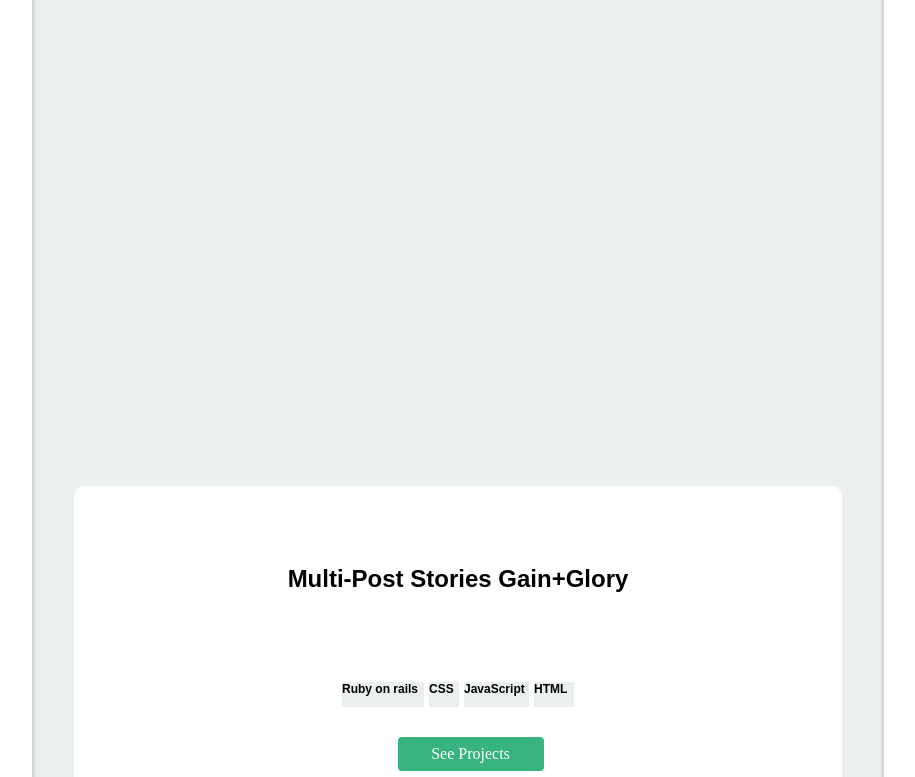
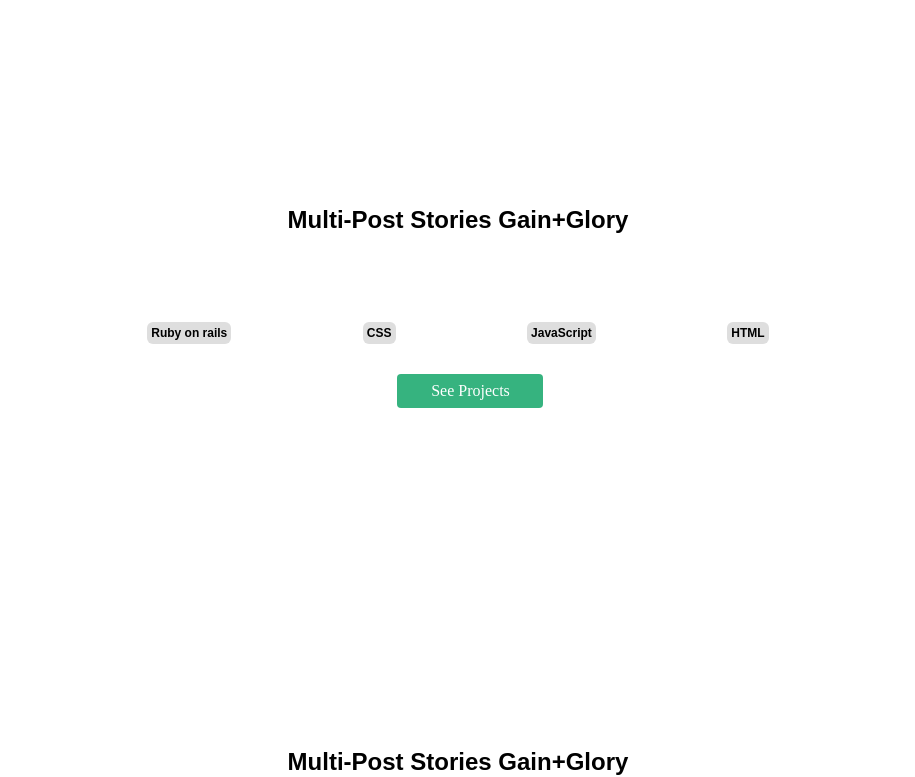
Before and after one commit to XRichardroidX/My-Microverse-Portfolio, a plain HTML site: page index.html in a window 1280 px wide. Shown: the part 1800-2577 px from the top of the page, without its empty margins (182-1097 px from the left). Drawn offline with Linux system fonts and the light colour scheme.

Commit message:
I have made changes to improve my code.

```diff
--- a/index.html
+++ b/index.html
@@ -72,19 +72,15 @@
                     <div class="abc">Multi-Post Stories Gain+Glory</div>
                     <div class="skills">
                         <div class="skill">
-                        <img src="images/template-background.png" alt="template-background" height="25px" width="82px">
                             <div class="skill-content">Ruby on rails</div>
                         </div>
                         <div class="skill">
-                        <img src="images/template-background.png" alt="template-background" height="25px" width="30px">
                             <div class="skill-content">CSS</div>
                         </div>
                         <div class="skill">
-                        <img src="images/template-background.png" alt="template-background" height="25px" width="65px">
                             <div class="skill-content">JavaScript</div>
                         </div>
                         <div class="skill">
-                        <img src="images/template-background.png" alt="template-background" height="25px" width="40px">
                             <div class="skill-content">HTML</div>
                         </div>
                     </div>
@@ -97,19 +93,15 @@
                     <div class="abc">Multi-Post Stories Gain+Glory</div>
                     <div class="skills">
                         <div class="skill">
-                        <img src="images/template-background.png" alt="template-background" height="25px" width="82px">
                             <div class="skill-content">Ruby on rails</div>
                         </div>
                         <div class="skill">
-                        <img src="images/template-background.png" alt="template-background" height="25px" width="30px">
                             <div class="skill-content">CSS</div>
                         </div>
                         <div class="skill">
-                        <img src="images/template-background.png" alt="template-background" height="25px" width="65px">
                             <div class="skill-content">JavaScript</div>
                         </div>
                         <div class="skill">
-                        <img src="images/template-background.png" alt="template-background" height="25px" width="40px">
                             <div class="skill-content">HTML</div>
                         </div>
                     </div>
@@ -122,19 +114,15 @@
                     <div class="abc">Multi-Post Stories Gain+Glory</div>
                     <div class="skills">
                         <div class="skill">
-                        <img src="images/template-background.png" alt="template-background" height="25px" width="82px">
                             <div class="skill-content">Ruby on rails</div>
                         </div>
                         <div class="skill">
-                        <img src="images/template-background.png" alt="template-background" height="25px" width="30px">
                             <div class="skill-content">CSS</div>
                         </div>
                         <div class="skill">
-                        <img src="images/template-background.png" alt="template-background" height="25px" width="65px">
                             <div class="skill-content">JavaScript</div>
                         </div>
                         <div class="skill">
-                        <img src="images/template-background.png" alt="template-background" height="25px" width="40px">
                             <div class="skill-content">HTML</div>
                         </div>
                     </div>
@@ -200,6 +188,5 @@
         </div>
     </section>
     <!-- This is the end of my skills section-->
-</div>
 </body>
 </html>
--- a/style.css
+++ b/style.css
@@ -96,6 +96,9 @@ h3 {
 }
 
 .projects {
+  display: grid;
+  grid-template-rows: 120px;
+  justify-content: center;
   margin-top: 120vh;
 }
 
@@ -108,7 +111,7 @@ h3 {
 }
 
 .i {
-  display: grid;
+  display: flex;
   justify-content: center;
   margin-top: 10%;
   margin-bottom: 10%;
@@ -125,7 +128,6 @@ h3 {
   background-color: white;
   position: absolute;
   border-radius: 10px;
-  margin-top: 40%;
   height: 46vw;
   width: 60%;
 }
@@ -142,8 +144,8 @@ h3 {
 }
 
 .skills {
-  display: grid;
-  justify-content: center;
+  display: flex;
+  justify-content: space-around;
   font-family: Arial, sans-serif;
   font-size: 12px;
   font-weight: 600;
@@ -154,11 +156,14 @@ h3 {
 
 .skill {
   position: relative;
-  display: grid;
+  background-color: #dedede;
+  border-radius: 6px;
+  padding: 4px;
 }
 
 .skill-content {
-  position: absolute;
+  text-decoration: none;
+  color: black;
 }
 
 .button {
@@ -245,7 +250,7 @@ h3 {
 }
 
 .ball-background {
-  display: grid;
+  display: flex;
   justify-self: center;
   position: relative;
   background-color: white;
```
Also changed, not shown: MIT.md (added, +7 -0 lines), README.md. Lines whose indentation alone changed are shown as unchanged.
